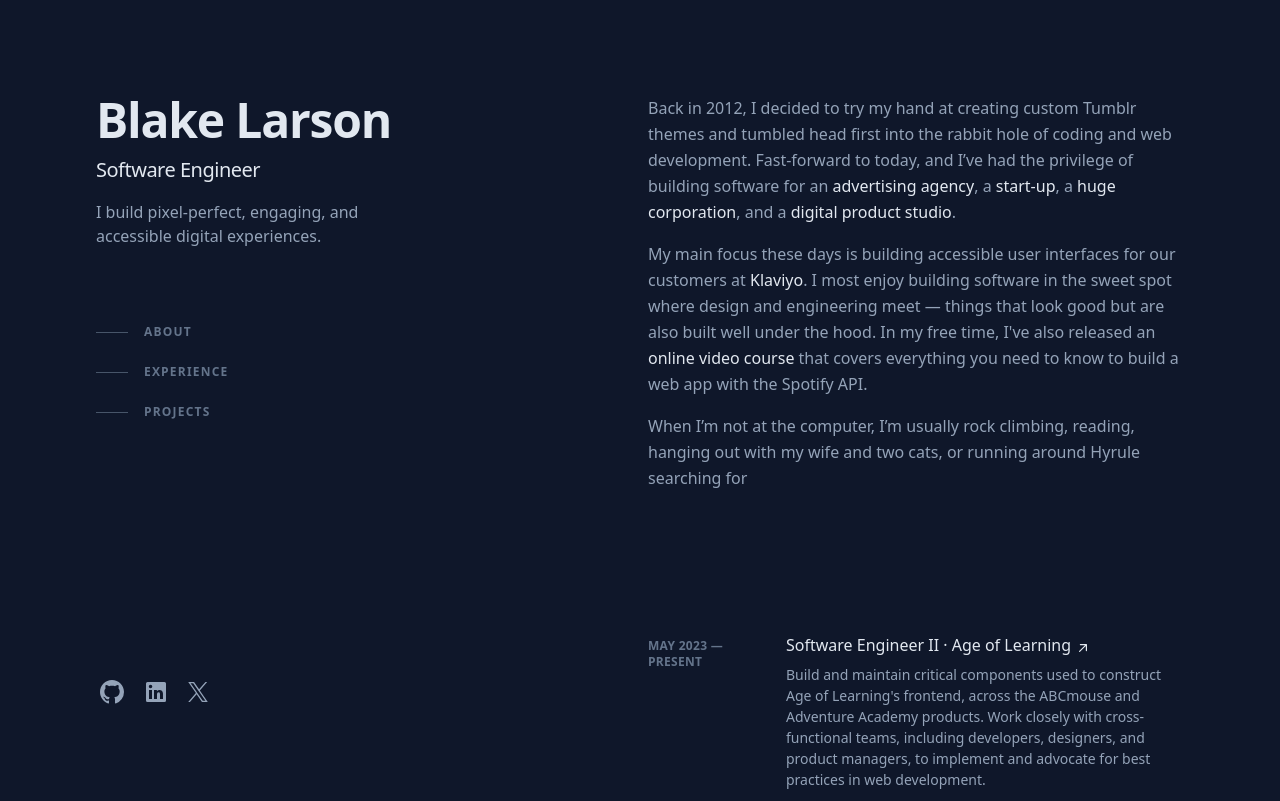
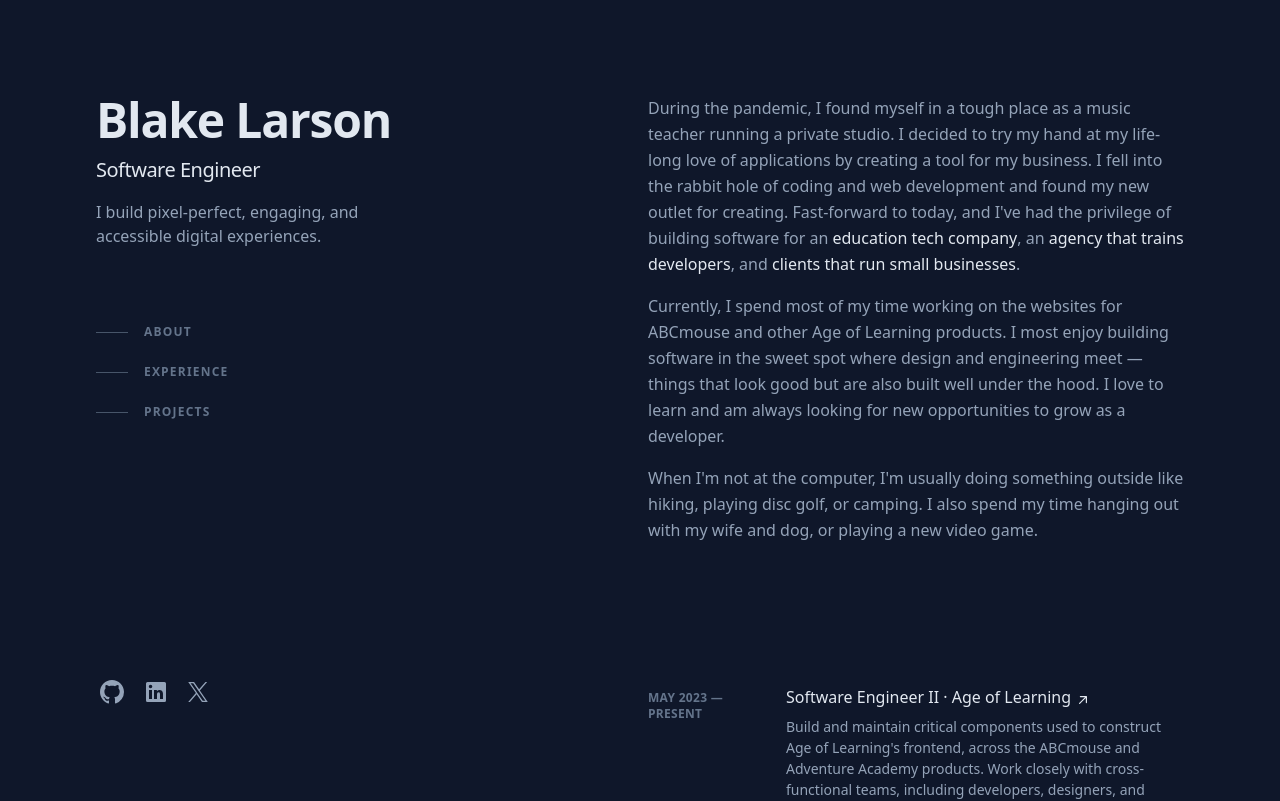
Before and after one commit to Blake-Larson/portfolio-2.0, a SvelteKit app: page / in a window 1280 px wide. Shown: the top 801 px of the page. Built offline with nearby package versions, Linux system fonts and the light colour scheme.

Commit message:
Updating about

```diff
--- a/src/routes/About.svelte
+++ b/src/routes/About.svelte
@@ -11,59 +11,44 @@
   </div>
   <div>
     <p class="mb-4">
-      Back in 2012, I decided to try my hand at creating custom Tumblr themes and tumbled head first
-      into the rabbit hole of coding and web development. Fast-forward to today, and I’ve had the
-      privilege of building software for an<!-- -->
+      During the pandemic, I found myself in a tough place as a music teacher running a private
+      studio. I decided to try my hand at my life-long love of applications by creating a tool for
+      my business. I fell into the rabbit hole of coding and web development and found my new outlet
+      for creating. Fast-forward to today, and I've had the privilege of building software for an
       <a
         class="font-medium text-slate-200 hover:text-teal-300 focus-visible:text-teal-300"
-        href="https://us.mullenlowe.com/"
+        href="https://www.ageoflearning.com/"
         target="_blank"
         rel="noreferrer noopener"
-        aria-label="advertising agency (opens in a new tab)">advertising agency</a
-      >, a<!-- -->
+        aria-label="education tech company (opens in a new tab)">education tech company</a
+      >, an
       <a
         class="font-medium text-slate-200 hover:text-teal-300 focus-visible:text-teal-300"
-        href="https://starry.com/"
+        href="https://100devs.org/"
         target="_blank"
         rel="noreferrer noopener"
-        aria-label="start-up (opens in a new tab)">start-up</a
-      >, a<!-- -->
+        aria-label="agency that trains developers (opens in a new tab)"
+        >agency that trains developers</a
+      >, and <!-- -->
       <a
         class="font-medium text-slate-200 hover:text-teal-300 focus-visible:text-teal-300"
-        href="https://www.apple.com/apple-music/"
+        href="https://blakelarson.dev/#"
         target="_blank"
         rel="noreferrer noopener"
-        aria-label="huge corporation (opens in a new tab)">huge corporation</a
-      >, and a<!-- -->
-      <a
-        class="font-medium text-slate-200 hover:text-teal-300 focus-visible:text-teal-300"
-        href="https://upstatement.com/"
-        target="_blank"
-        rel="noreferrer noopener"
-        aria-label="digital product studio (opens in a new tab)">digital product studio</a
+        aria-label="clients that run small businesses (opens in a new tab)"
+        >clients that run small businesses</a
       >.
     </p>
     <p class="mb-4">
-      My main focus these days is building accessible user interfaces for our customers at<!-- -->
-      <a
-        class="font-medium text-slate-200 hover:text-teal-300 focus-visible:text-teal-300"
-        href="https://www.klaviyo.com/"
-        target="_blank"
-        rel="noreferrer noopener"
-        aria-label="Klaviyo (opens in a new tab)">Klaviyo</a
-      >. I most enjoy building software in the sweet spot where design and engineering meet — things
-      that look good but are also built well under the hood. In my free time, I've also released an<!-- -->
-      <a
-        class="font-medium text-slate-200 hover:text-teal-300 focus-visible:text-teal-300"
-        href="https://www.newline.co/courses/build-a-spotify-connected-app"
-        target="_blank"
-        rel="noreferrer noopener"
-        aria-label="online video course (opens in a new tab)">online video course</a>
-      <!-- -->that covers everything you need to know to build a web app with the Spotify API.
+      Currently, I spend most of my time working on the websites for ABCmouse and other Age of
+      Learning products. I most enjoy building software in the sweet spot where design and
+      engineering meet — things that look good but are also built well under the hood. I love to
+      learn and am always looking for new opportunities to grow as a developer.
     </p>
     <p>
-      When I’m not at the computer, I’m usually rock climbing, reading, hanging out with my wife and
-      two cats, or running around Hyrule searching for
+      When I'm not at the computer, I'm usually doing something outside like hiking, playing disc
+      golf, or camping. I also spend my time hanging out with my wife and dog, or playing a new
+      video game.
     </p>
   </div>
 </section>
```
